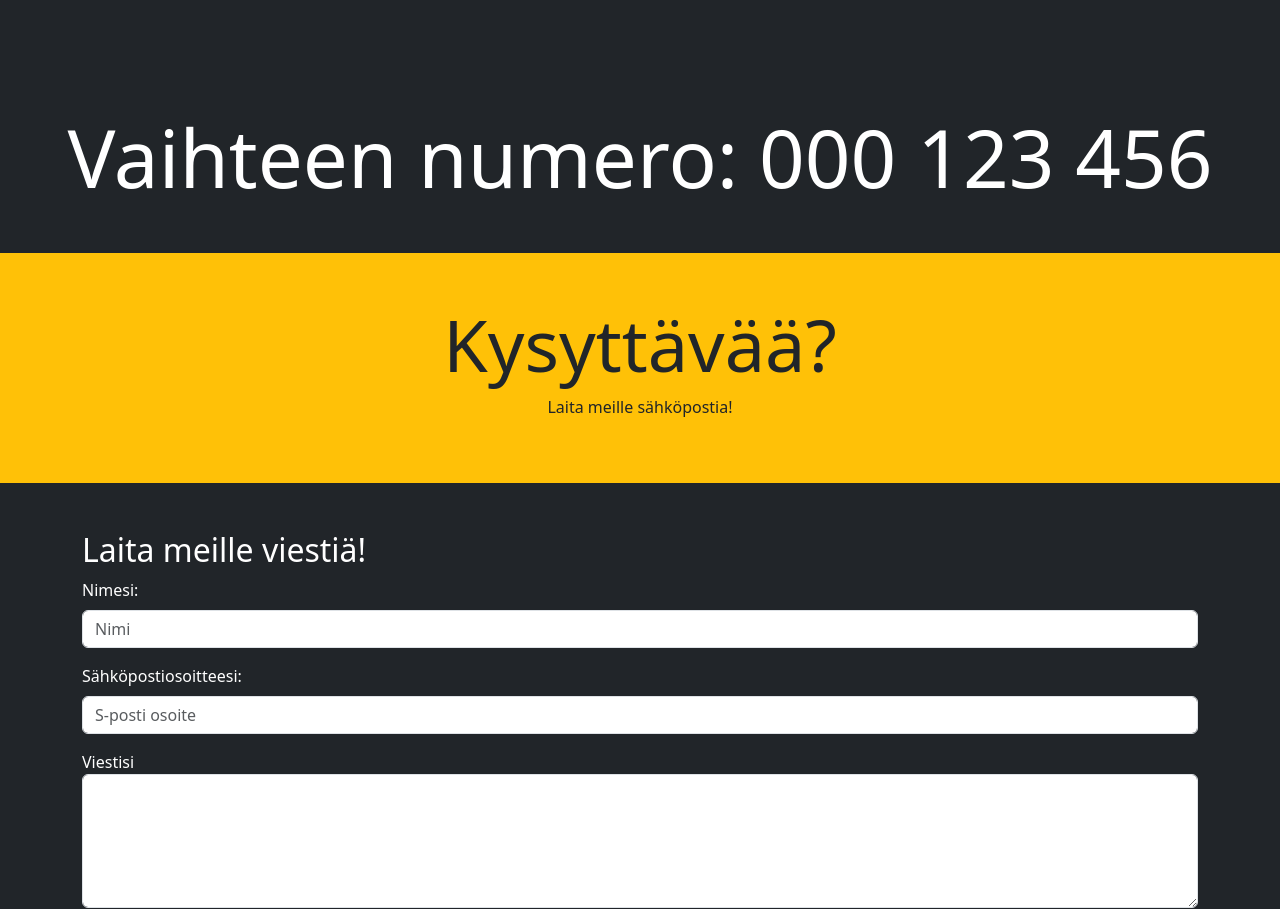
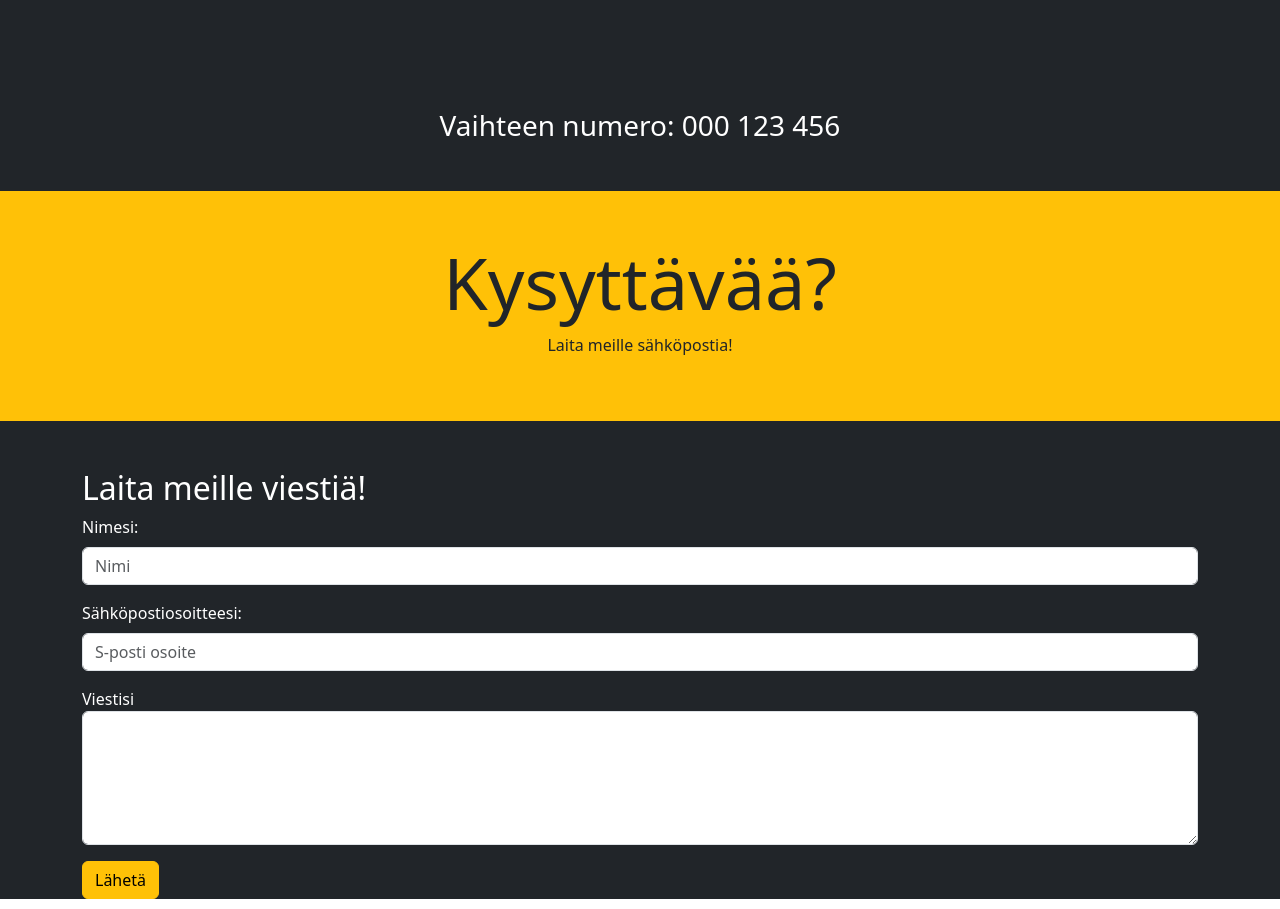
Before and after one commit to MiroHel96/BootstrapProjects, a plain HTML site: page index.html in a window 1280 px wide. Shown: the part 7273-8182 px from the top of the page. Drawn offline with nearby package versions, Linux system fonts and the light colour scheme.

Commit message:
Update index.html

```diff
--- a/index.html
+++ b/index.html
@@ -515,7 +515,7 @@
   <!--Otsikko / keskuksen numerovaihde-->
 
   <section>
-          <h1 class="text-white text-center mt-5 mb-5 display-1">Vaihteen numero: 000 123 456 </h1>
+          <h3 class="text-white text-center mt-5 mb-5">Vaihteen numero: 000 123 456 </h3>
   </section>
 
   <!--Jumbotron / kysyttävää-->
```
